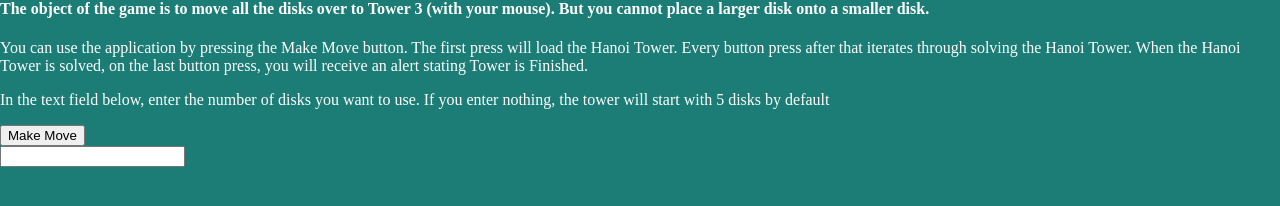
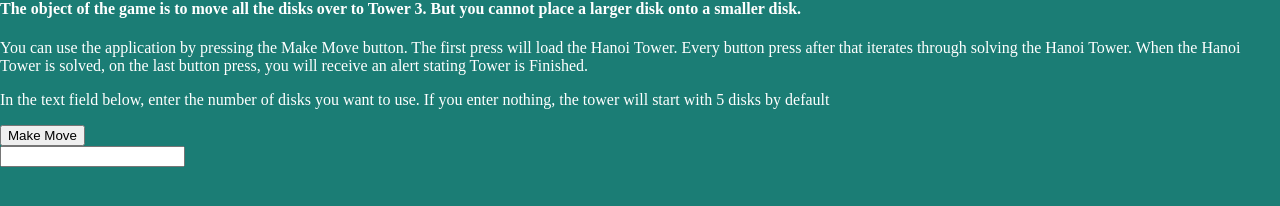
Before and after one commit to CoreyWhite22/Hanoi-Tower, a plain HTML site: page index.html in a window 1280 px wide. Drawn offline with Linux system fonts and the light colour scheme.

Commit message:
Update index.html

```diff
--- a/index.html
+++ b/index.html
@@ -4,7 +4,7 @@
   </head>
 
   <body>
-<h4 style="color: white;"> The object of the game is to move all the disks over to Tower 3 (with your mouse). But you cannot place a larger disk onto a smaller disk. </h4>
+<h4 style="color: white;"> The object of the game is to move all the disks over to Tower 3. But you cannot place a larger disk onto a smaller disk. </h4>
     <p style="color: white;"> You can use the application by pressing the Make Move button. The first press will load the Hanoi Tower. Every button press after that iterates through solving the Hanoi Tower. When the Hanoi Tower is solved, on the last button press, you will receive an alert stating Tower is Finished.</p>
   <p style="color: white;"> In the text field below, enter the number of disks you want to use. If you enter nothing, the tower will start with 5 disks by default </p>
 
```
